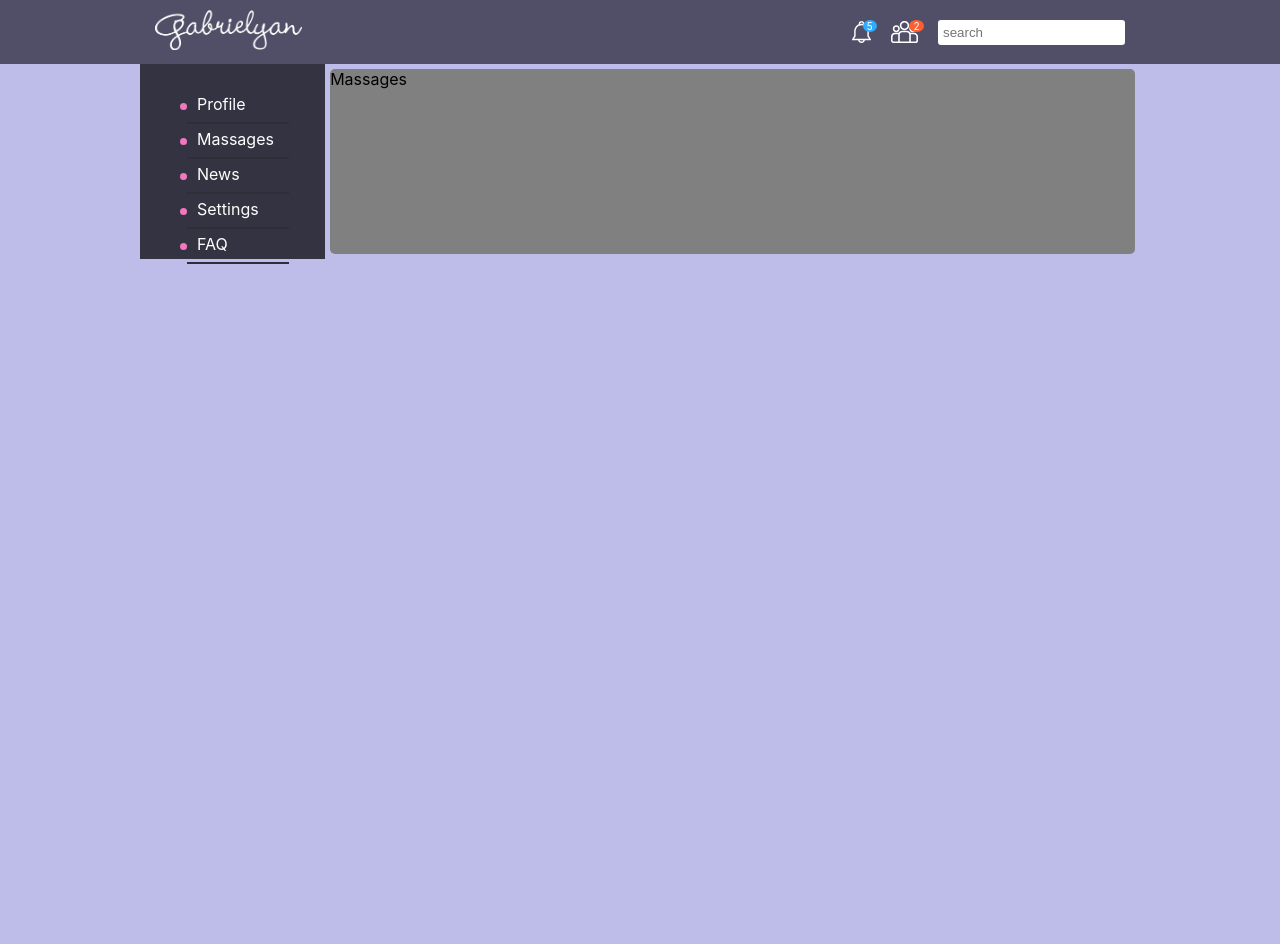
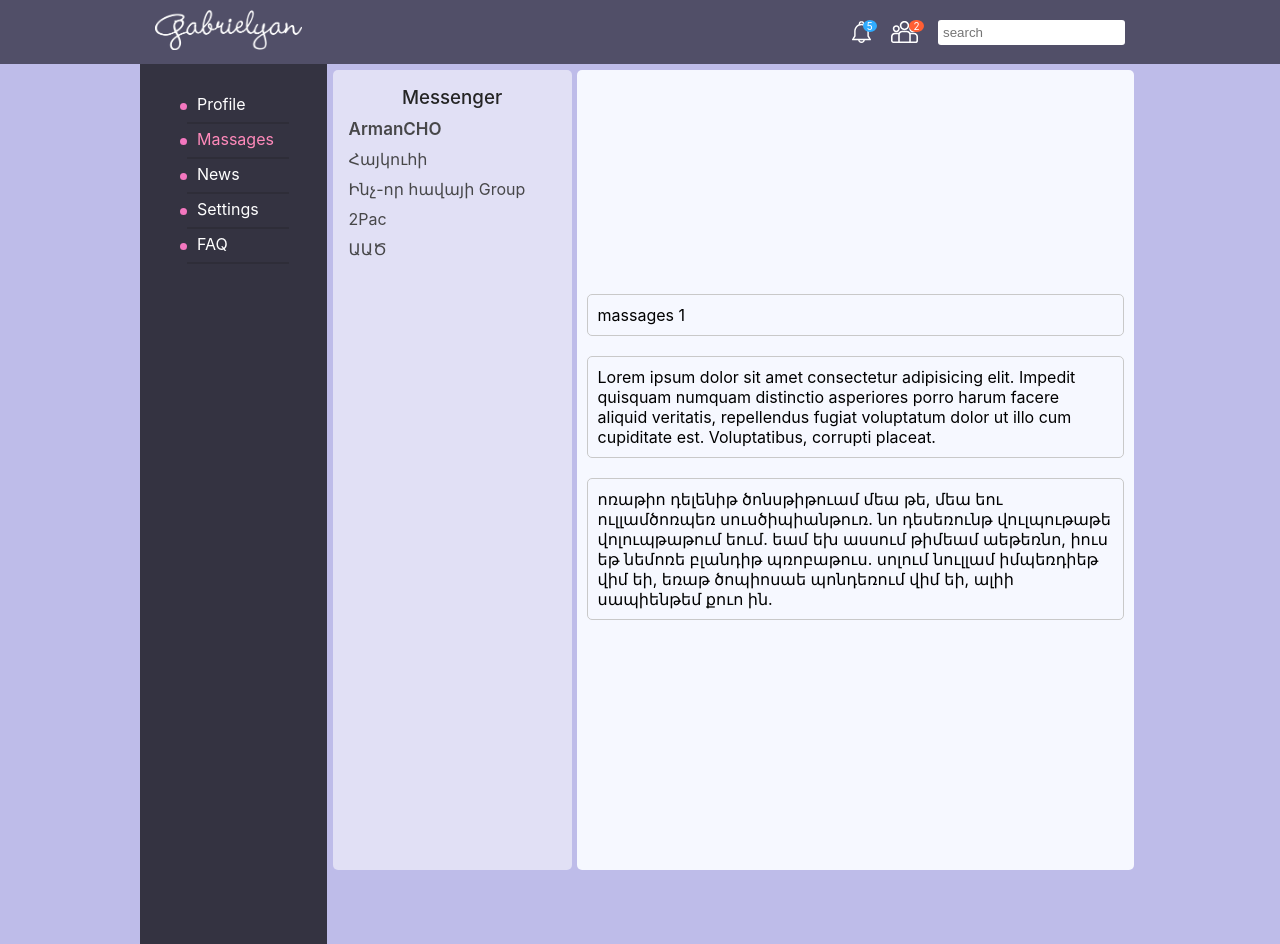
Before and after one commit to GaroGabriel/social_network, a React (Create React App) app: page /massages in a window 1280 px wide. Before the commit the page ends 800 px from the top, so only its background shows below. Built offline with nearby package versions, Linux system fonts and the light colour scheme.

Commit message:
massages

```diff
--- a/src/App.js
+++ b/src/App.js
@@ -15,11 +15,10 @@ function App() {
         <div className='main-content'>
           <div className='container__noPadding'>
             <Navbar />
+
             <Route path='/profile' component={Profile} />
             <Route path='/massages' component={Massages} />
 
-            {/* <Profile /> */}
-            {/* <Massages /> */}
           </div>
         </div>
       </div>
--- a/src/components/Massages/Massages.jsx
+++ b/src/components/Massages/Massages.jsx
@@ -1,10 +1,49 @@
 import React from 'react';
+import { NavLink } from 'react-router-dom';
 import classes from './Massages.module.css'
 
 function Massages(props) {
     return (
         <div className={classes.massages__wrapper}>
-            Massages
+            <div className={classes.dialogs}>
+                <h3>Messenger</h3>
+                <div className={classes.dialog}>
+                    <NavLink to='/massages/1' className={classes.dialog__person + ' ' + classes.active}>
+                        ArmanCHO</NavLink>
+                </div>
+                <div className={classes.dialog}>
+                    <NavLink to='/massages/2' className={classes.dialog__person}>
+                        Հայկուհի</NavLink>
+                </div>
+                <div className={classes.dialog}>
+                    <NavLink to='/massages/3' className={classes.dialog__person}>
+                        Ինչ-որ հավայի Group</NavLink>
+                </div>
+                <div className={classes.dialog}>
+                    <NavLink to='/massages/4' className={classes.dialog__person}>
+                        2Pac</NavLink>
+                </div>
+                <div className={classes.dialog}>
+                    <NavLink to='/massages/5' className={classes.dialog__person}>
+                        ԱԱԾ</NavLink>
+                </div>
+            </div>
+
+
+            <div className={classes.massages}>
+                <div className={classes.person__massages}>
+                    <div className={classes.massage}>
+                        massages 1
+                    </div>
+                    <div className={classes.massage}>
+                        Lorem ipsum dolor sit amet consectetur adipisicing elit. Impedit quisquam numquam distinctio asperiores porro harum facere aliquid veritatis, repellendus fugiat voluptatum dolor ut illo cum cupiditate est. Voluptatibus, corrupti placeat.
+                    </div>
+                    <div className={classes.massage}>
+                        ոռաթիո դելենիթ ծոնսթիթուամ մեա թե, մեա եու ուլլամծոռպեռ սուսծիպիանթուռ. նո դեսեռունթ վուլպութաթե վոլուպթաթում եում. եամ եխ ասսում թիմեամ աեթեռնո, իուս եթ նեմոռե բլանդիթ պռոբաթուս. սոլում նուլլամ իմպեռդիեթ վիմ եի, եռաթ ծոպիոսաե պոնդեռում վիմ եի, ալիի սապիենթեմ քուո ին.
+                    </div>
+
+                </div>
+            </div>
         </div>
     )
 }
--- a/src/components/Massages/Massages.module.css
+++ b/src/components/Massages/Massages.module.css
@@ -1,6 +1,60 @@
 .massages__wrapper{
-    background: gray;
     width: 100%;
-    margin: 5px;
+    height: 100%;
+    padding: 6px;
+    display: flex;
+}
+.dialogs{
+    width: 30%;
+    padding: 6px;
+    background:#e1e0f5;
     border-radius: 5px;
 }
+.dialogs h3{
+text-align: center;
+color: rgb(37, 37, 37);
+font-weight: 500;
+margin: 10px 0;
+}
+.dialogs .dialog{
+    margin: 10px 0;
+    padding: 0 10px;
+}
+.dialogs .dialog a{
+text-decoration: none;
+color:rgb(71, 71, 73);
+}
+.dialogs .dialog a:hover{
+    color: indianred;
+    }
+a.active{
+    font-size: 17px;
+    font-weight: 600;
+}
+
+
+
+.massages{
+    background-color: rgb(246, 248, 255);
+    padding-left: 10px;
+    margin-left: 5px;
+    border-radius: 5px;
+    width: 70%;
+    height: 100vh;
+
+}
+.person__massages{
+    padding-right: 10px;
+    display: flex;
+    flex-direction: column;
+    justify-content: flex-end;
+    width: 100%;
+    height: 70vh;
+
+}
+.massage{
+    border: 1px solid rgb(201, 201, 201);
+    border-radius: 5px;
+    margin: 10px 0;
+    padding: 10px;
+}
--- a/src/components/Navbar/Navbar.jsx
+++ b/src/components/Navbar/Navbar.jsx
@@ -12,11 +12,11 @@ function Navbar(props) {
             <ul>
                 <li>
                     <div className={classes.list__dot}></div>
-                    <NavLink to='/profile'>Profile</NavLink>
+                    <NavLink to='/profile' activeClassName={classes.active}>Profile</NavLink>
                 </li>
                 <li>
                     <div className={classes.list__dot}></div>
-                    <NavLink to='/massages'>Massages</NavLink>
+                    <NavLink to='/massages' activeClassName={classes.active}>Massages</NavLink>
                 </li>
                 <li>
                     <div className={classes.list__dot}></div>
--- a/src/components/Navbar/Navbar.module.css
+++ b/src/components/Navbar/Navbar.module.css
@@ -1,7 +1,7 @@
 .navbar__wrapper{
     background: #343341;
     width: 23%;
-    /* height: 110vh; */
+    height: 110vh;
 
 }
 
@@ -21,6 +21,9 @@ li{
     width: 7px;
     background: rgb(243, 119, 191);
     border-radius: 100%;
+}
+li .active{
+    color: rgb(255, 138, 187);
 }
 li a{
     color:  rgb(255, 255, 255);
```
